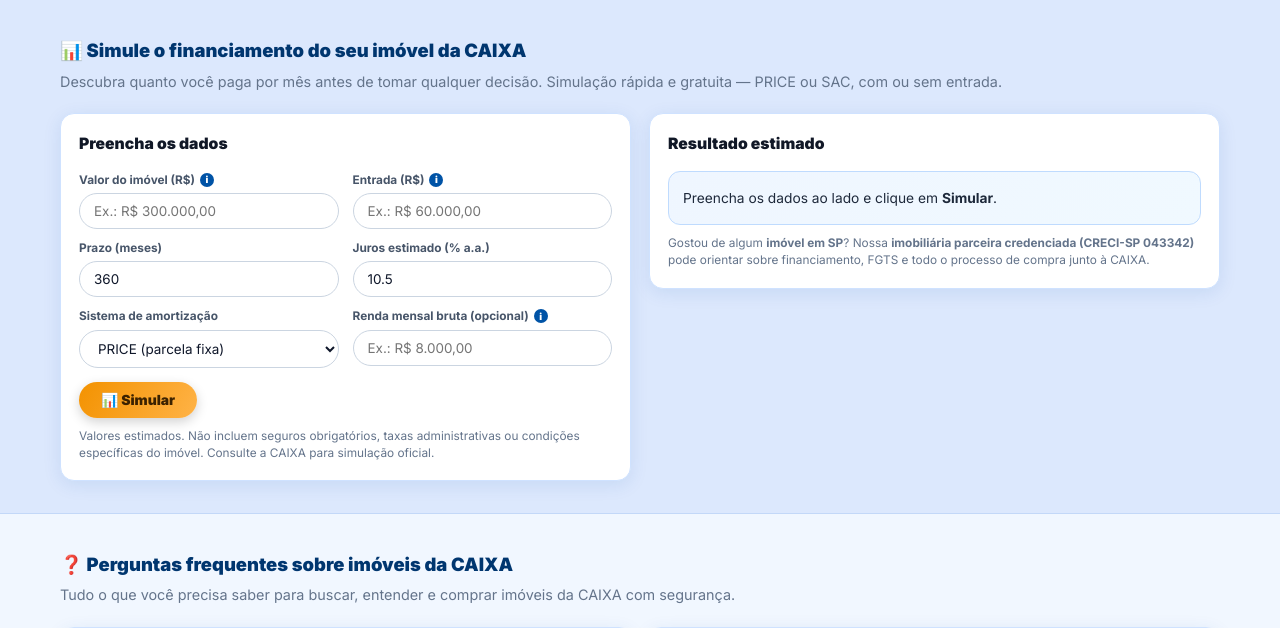
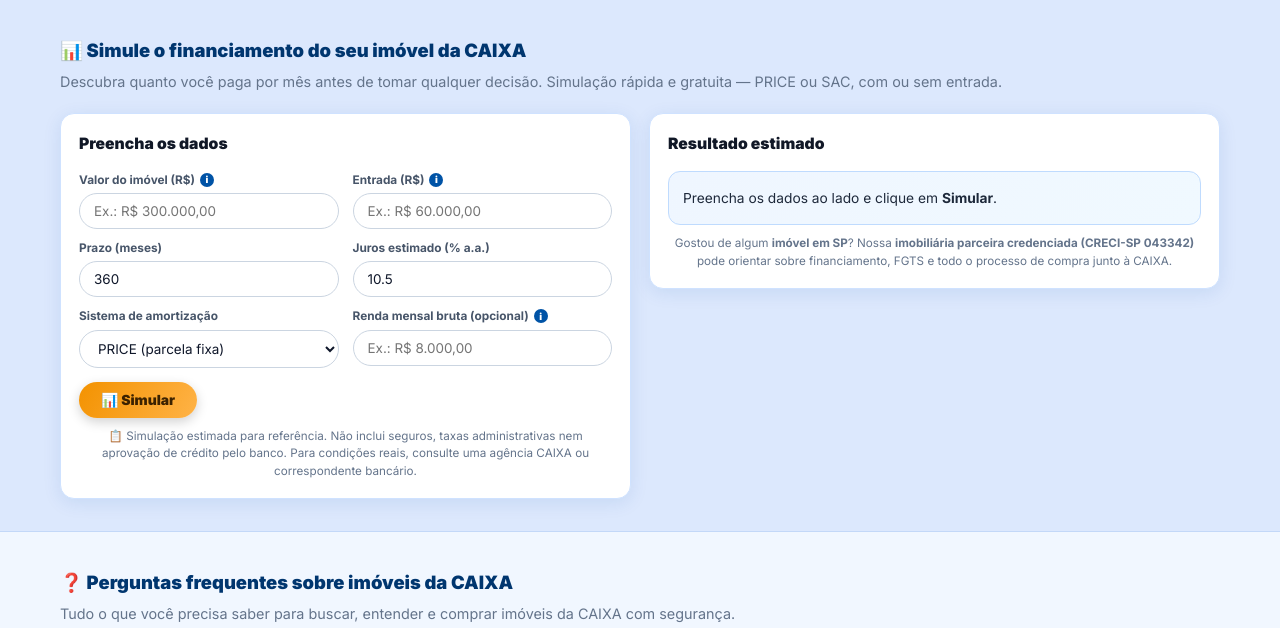
Before and after one commit to arremateimoveisonline/arremate-web, a PHP site: page / in a window 1280 px wide. Shown: the part 1648-2276 px from the top of the page. Run offline with PHP 8.4, Linux system fonts and the light colour scheme.

Commit message:
imovel/index: disclaimer padrão no simulador (texto e estilo unificados)
- imovel.php: substitui "Estimativa sem seguros e taxas." pelo texto completo padrão;
  ajusta .sim-nota para text-align:center e font-size:.73rem
- index.php: substitui texto divergente pelo disclaimer padrão; ajusta .sim-note

Co-Authored-By: Claude Sonnet 4.6 <noreply@anthropic.com>

```diff
--- a/imovel.php
+++ b/imovel.php
@@ -245,7 +245,7 @@ if ($found) {
     .btn-simular{width:100%;background:linear-gradient(120deg,var(--laranja),#ffb347);border:none;border-radius:999px;padding:10px;font-weight:900;font-size:.9rem;color:#3b1f00;cursor:pointer;margin-top:10px;font-family:inherit}
     .btn-simular:hover{filter:brightness(1.05)}
     .sim-resultado{background:#f0f9ff;border:1px solid #bae6fd;border-radius:10px;padding:12px 14px;font-size:.84rem;line-height:1.8;margin-top:10px;display:none}
-    .sim-nota{font-size:.72rem;color:var(--muted);margin-top:8px;line-height:1.4}
+    .sim-nota{font-size:.73rem;color:var(--muted);text-align:center;margin-top:10px;line-height:1.5;padding:0 4px}
     .sidebar-det{display:flex;flex-direction:column;gap:16px}
     .creci-card{background:linear-gradient(135deg,#0b1a33,#01468d);color:#fff;border-radius:10px;padding:10px 14px}
     .creci-card-title{font-size:.7rem;font-weight:900;text-transform:uppercase;letter-spacing:.08em;opacity:.8;margin-bottom:3px}
@@ -561,7 +561,7 @@ document.addEventListener("DOMContentLoaded",function(){
             </div>
             <button class="btn-simular" onclick="rodarSim2()">📊 Simular</button>
             <div class="sim-resultado" id="sim-resultado2"></div>
-            <p class="sim-nota">Estimativa sem seguros e taxas.</p>
+            <p class="sim-nota">📋 Simulação estimada para referência. Não inclui seguros, taxas administrativas nem aprovação de crédito pelo banco. Para condições reais, consulte uma agência CAIXA ou correspondente bancário.</p>
           </div>
         </div>
 
--- a/index.php
+++ b/index.php
@@ -137,7 +137,7 @@ input,select,textarea{background-color:#fff;color:#0f172a}
 .sim-title{font-weight:900;font-size:.98rem;margin-bottom:14px;color:#111827}
 .sim-grid{display:grid;grid-template-columns:1fr 1fr;gap:10px 14px;margin-bottom:14px}
 .sim-result{background:linear-gradient(135deg,#eff6ff,#f0f9ff);border:1px solid #bfdbfe;border-radius:12px;padding:14px;font-size:.86rem;line-height:1.8}
-.sim-note{font-size:.74rem;color:var(--muted);margin-top:10px;line-height:1.45}
+.sim-note{font-size:.73rem;color:var(--muted);text-align:center;margin-top:10px;line-height:1.5;padding:0 4px}
 
 /* Ajuste de vão entre seções */
 #oportunidades .sec-inner{padding-bottom:0!important}
@@ -554,7 +554,7 @@ input,select,textarea{background-color:#fff;color:#0f172a}
           </div>
         </div>
         <button class="btn-primary" id="btnSimular" type="button" onclick="rodarSimulador()">📊 Simular</button>
-        <p class="sim-note">Valores estimados. Não incluem seguros obrigatórios, taxas administrativas ou condições específicas do imóvel. Consulte a CAIXA para simulação oficial.</p>
+        <p class="sim-note">📋 Simulação estimada para referência. Não inclui seguros, taxas administrativas nem aprovação de crédito pelo banco. Para condições reais, consulte uma agência CAIXA ou correspondente bancário.</p>
       </div>
       <div class="sim-box">
         <div class="sim-title">Resultado estimado</div>
```
